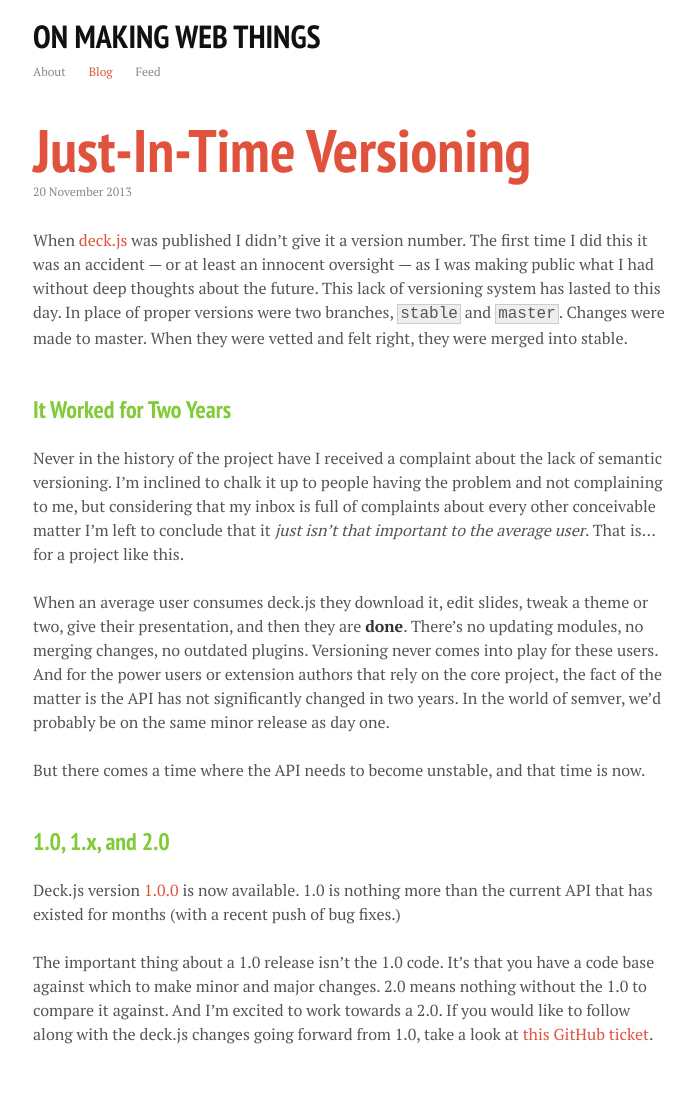
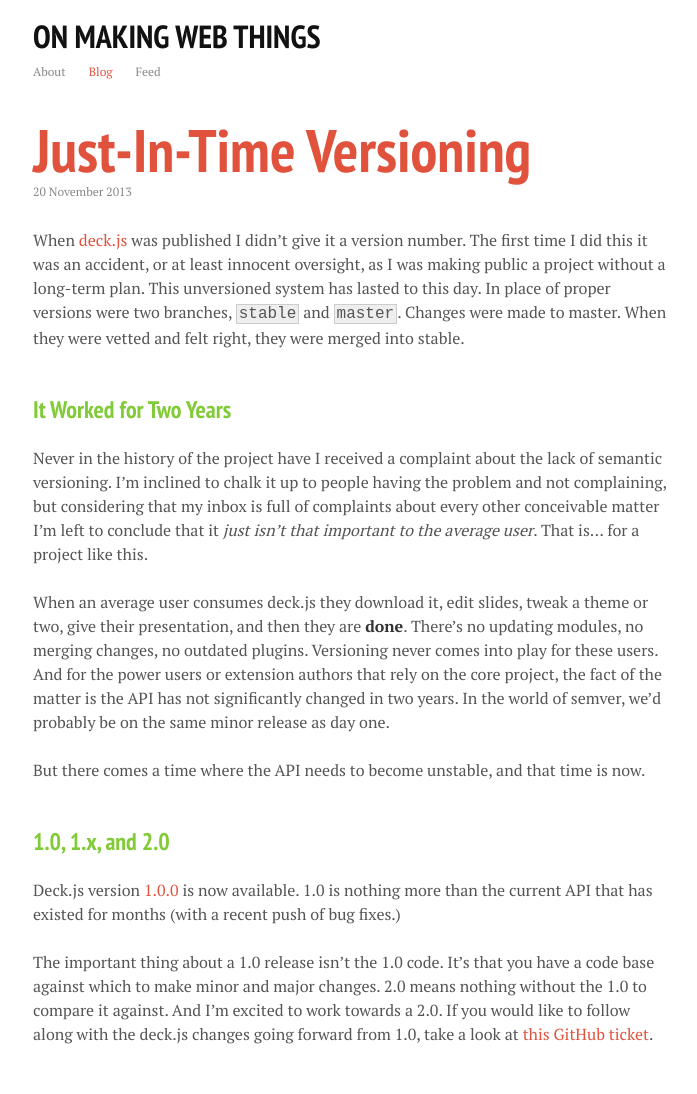
Before and after one commit to imakewebthings/imakewebthings.github.com, a Jekyll site: the page built from _posts/2013-11-20-just-in-time-versioning.md, in a window 1280 px wide. Shown: the whole page, without its empty margins (287-984 px from the left). Built offline with Jekyll 4.4.1, drawn with Linux system fonts in a browser that asks for light colours.

Commit message:
i dont even...

```diff
--- a/_posts/2013-11-20-just-in-time-versioning.md
+++ b/_posts/2013-11-20-just-in-time-versioning.md
@@ -4,11 +4,11 @@
 tldr: Deck.js spent two years without any semantic versioning. Nobody complained. Here's why.
 ---
 
-When [deck.js](http://imakewebthings/deck.js/) was published I didn't give it a version number. The first time I did this it was an accident &mdash; or at least an innocent oversight &mdash; as I was making public what I had without deep thoughts about the future. This lack of versioning system has lasted to this day. In place of proper versions were two branches, `stable` and `master`. Changes were made to master. When they were vetted and felt right, they were merged into stable.
+When [deck.js](http://imakewebthings.com/deck.js/) was published I didn't give it a version number. The first time I did this it was an accident, or at least innocent oversight, as I was making public a project without a long-term plan. This unversioned system has lasted to this day. In place of proper versions were two branches, `stable` and `master`. Changes were made to master. When they were vetted and felt right, they were merged into stable.
 
 ## It Worked for Two Years
 
-Never in the history of the project have I received a complaint about the lack of semantic versioning. I'm inclined to chalk it up to people having the problem and not complaining to me, but considering that my inbox is full of complaints about every other conceivable matter I'm left to conclude that it *just isn't that important to the average user*. That is... for a project like this.
+Never in the history of the project have I received a complaint about the lack of semantic versioning. I'm inclined to chalk it up to people having the problem and not complaining, but considering that my inbox is full of complaints about every other conceivable matter I'm left to conclude that it *just isn't that important to the average user*. That is... for a project like this.
 
 When an average user consumes deck.js they download it, edit slides, tweak a theme or two, give their presentation, and then they are **done**. There's no updating modules, no merging changes, no outdated plugins. Versioning never comes into play for these users. And for the power users or extension authors that rely on the core project, the fact of the matter is the API has not significantly changed in two years. In the world of semver, we'd probably be on the same minor release as day one.
 
```
Also changed, not shown: _posts/2013-10-20-just-in-time-versioning.md (deleted, +0 -21 lines).
